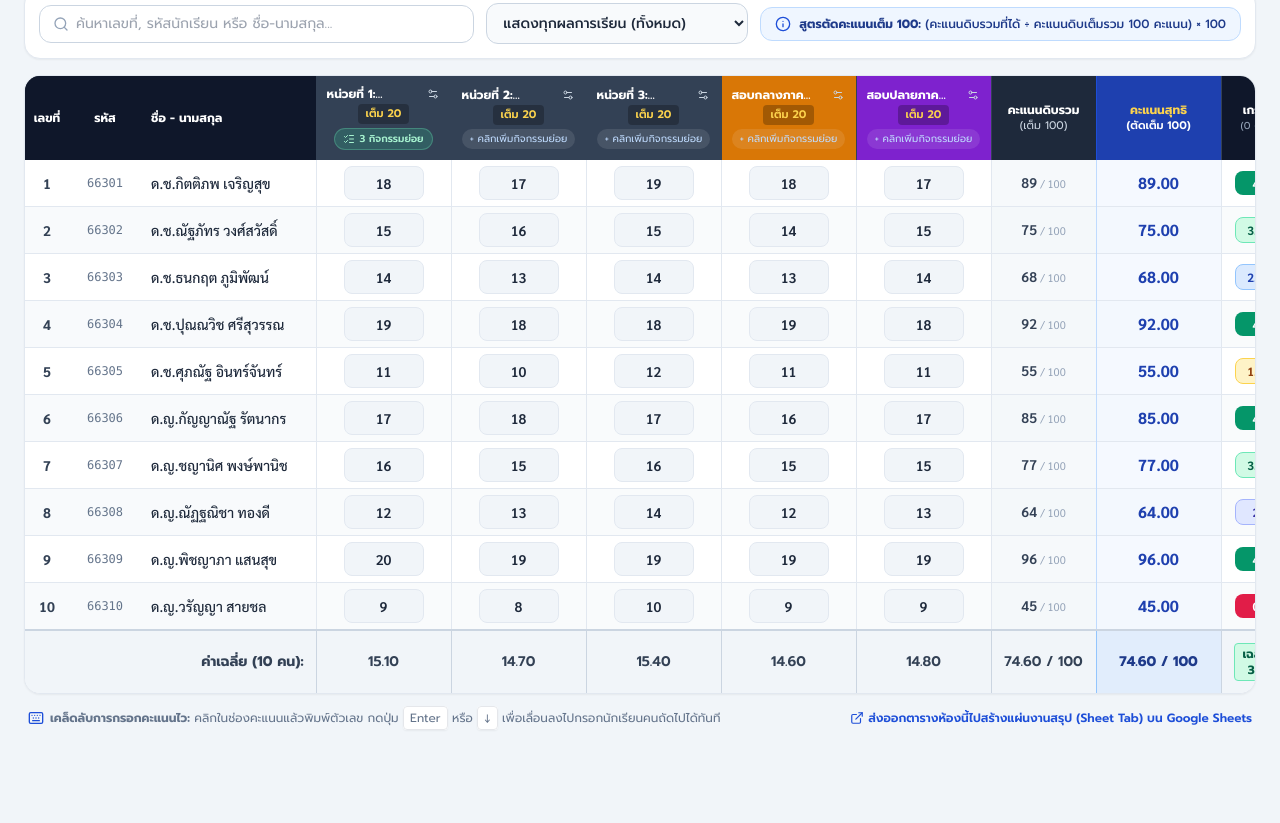
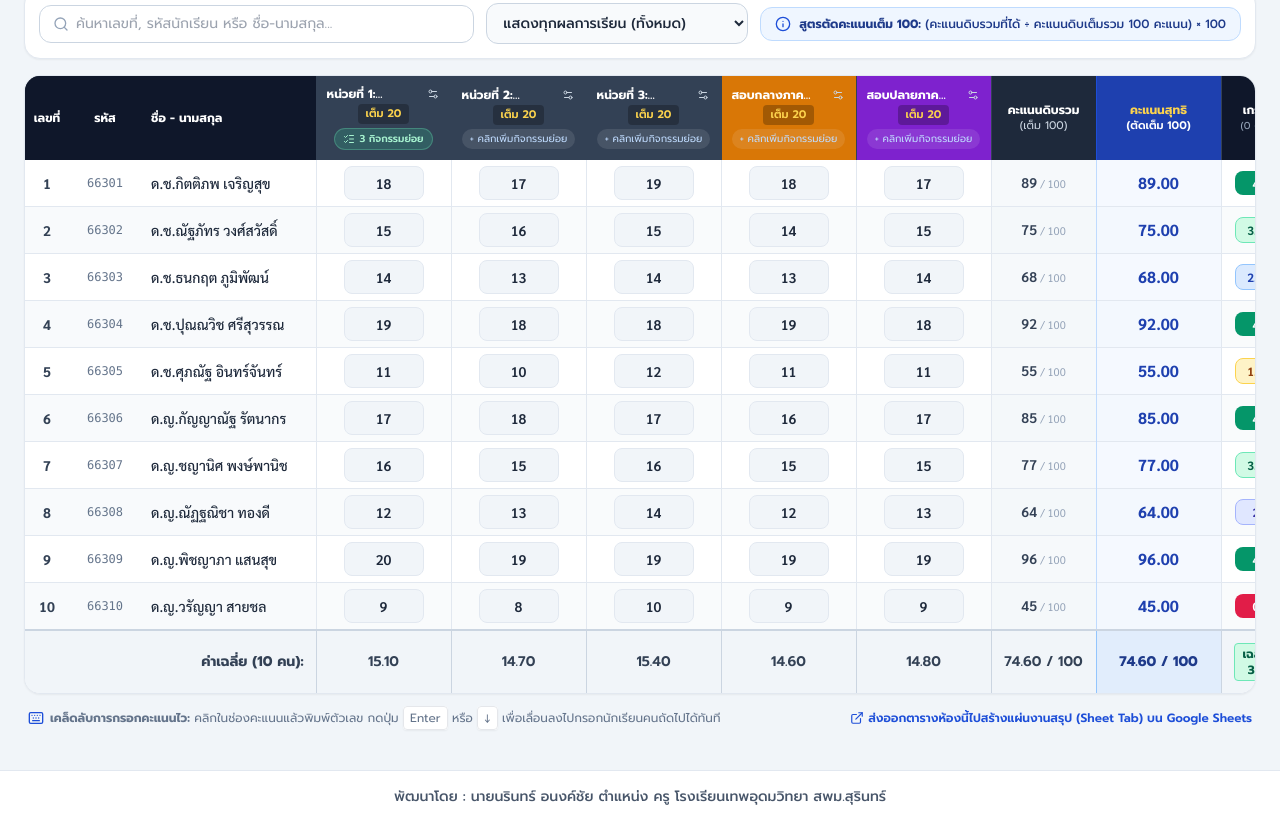
Before and after one commit to narin-anongchai/m32-2-2569, a plain HTML site: page index.html in a window 1280 px wide. Shown: the part 469-1292 px from the top of the page. Before the commit the page ends 1215 px from the top, so only its background shows below. Drawn offline with nearby package versions, Linux system fonts and the light colour scheme.

Commit message:
Add files via upload

```diff
--- a/index.html
+++ b/index.html
@@ -569,6 +569,13 @@
     </div>
   </main>
 
+  <!-- ======================= FOOTER ======================= -->
+  <footer class="bg-white border-t border-slate-200 py-4 px-4 sm:px-6 mt-6">
+    <div class="max-w-[1600px] mx-auto text-center text-xs sm:text-sm font-medium text-slate-600">
+      พัฒนาโดย : นายนรินทร์  อนงค์ชัย ตำแหน่ง ครู โรงเรียนเทพอุดมวิทยา สพม.สุรินทร์
+    </div>
+  </footer>
+
   <!-- ======================= MODAL 1: SUBJECT & ROOM SETTINGS (ตั้งค่ารายวิชา) ======================= -->
   <div id="modalSubjectSettings" class="fixed inset-0 bg-slate-900/60 backdrop-blur-xs z-50 hidden items-center justify-center p-4">
     <div class="bg-white rounded-2xl max-w-md w-full shadow-2xl border border-slate-200 overflow-hidden">
```
